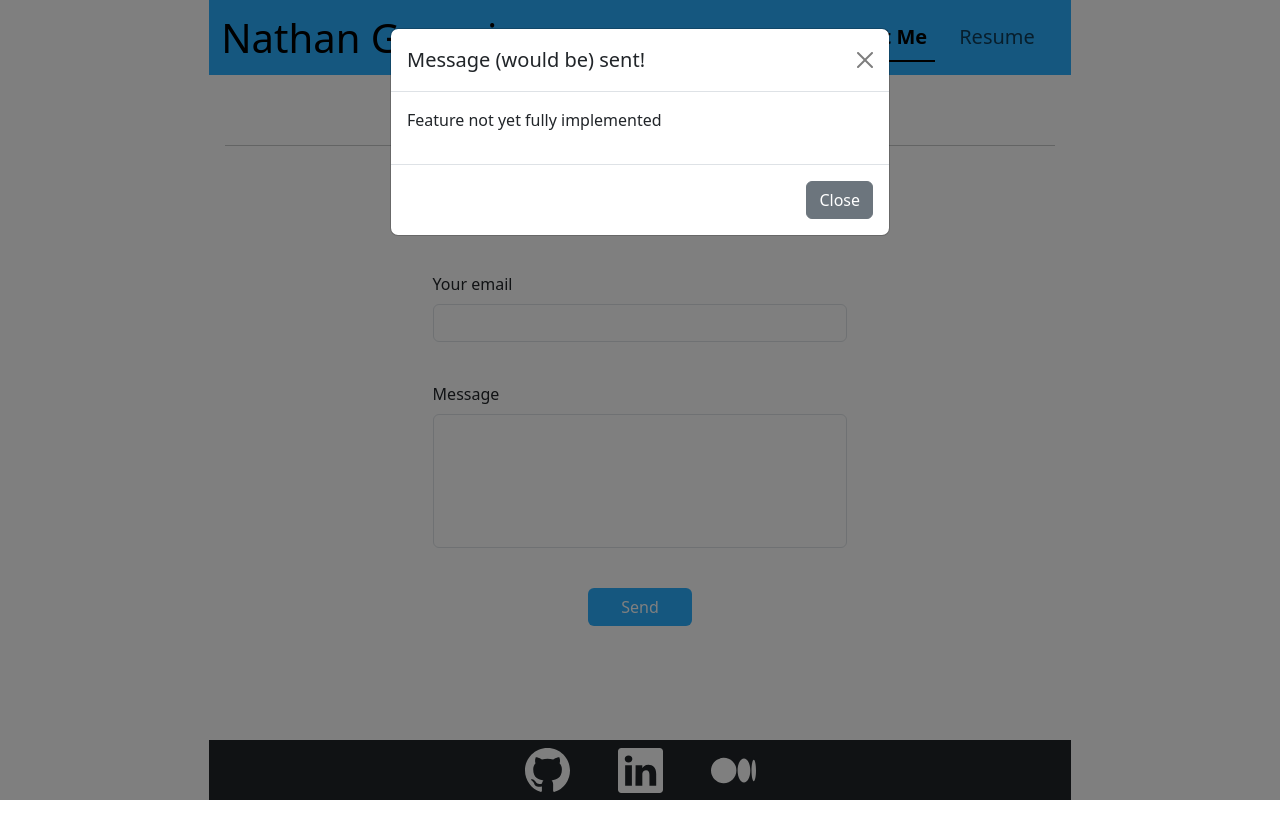
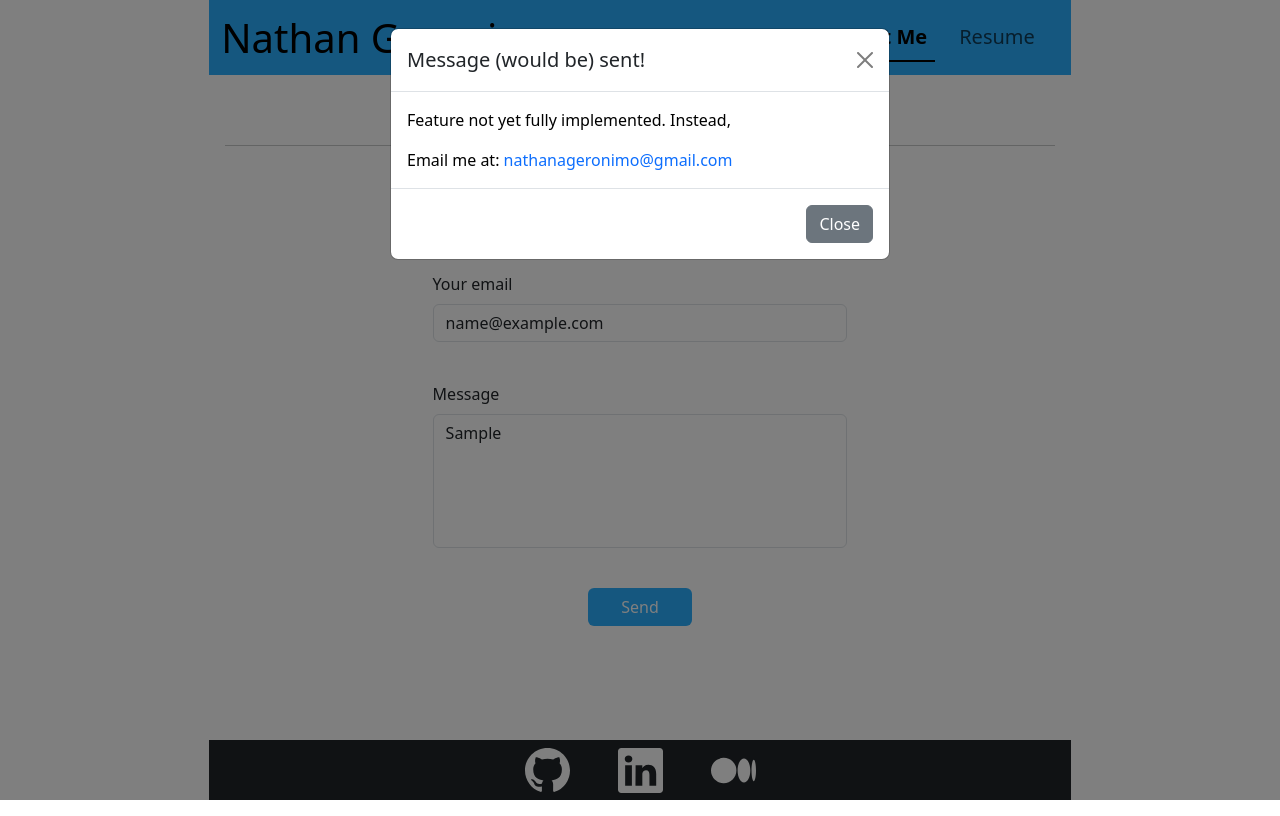
Before and after one commit to nathangero/portfolio-react, a React (Vite) app: page /contact in a window 1280 px wide. Both pictures are taken after typing "Sample", "name@example.com", "Sample" into the empty fields and a click on the button "Send". Built offline with nearby package versions, Linux system fonts and the light colour scheme.

Commit message:
Update ContactPage.jsx

```diff
--- a/src/pages/ContactPage.jsx
+++ b/src/pages/ContactPage.jsx
@@ -1,4 +1,5 @@
 import { Modal } from "bootstrap";
+import { useState } from "react";
 import { useMediaQuery } from 'react-responsive'
 
 export default function ContactPage() {
@@ -29,8 +30,28 @@ export default function ContactPage() {
         }
     }
 
+    const [contactSubject, setSubject] = useState('');
+    const [contactEmail, setEmail] = useState('');
+    const [contactMessage, setBody] = useState('');
+
+    const onHandleChangeName = ({ target }) => {
+        setSubject(target.value)
+    }
+
+    const onHandleChangeEmail = ({ target }) => {
+        setEmail(target.value)
+    }
+
+    const onHandleChangeMessage = ({ target }) => {
+        setBody(target.value)
+    }
+
     const onClickSubmit = (event) => {
         event.preventDefault();
+
+        // const mailto = `mailto:nathanageronimo@gmail.com?subject=${contactSubject}&body=${contactMessage}`;
+        // console.log("mailto:", mailto);
+        // window.location.href = mailto;
 
         event.target.reset();
 
@@ -75,11 +96,13 @@ export default function ContactPage() {
             <div className="d-flex justify-content-center">
                 <form className="" onSubmit={onClickSubmit} style={largeScreen ? styles.desktop : styles.mobile}>
                     <div className="mb-3">
-                        <label htmlFor="contact-name" className="form-label">Your name</label>
+                        <label htmlFor="contact-subject" className="form-label">Email Subject</label>
                         <input
-                            id="contact-name"
+                            id="contact-subject"
                             type="text"
                             className="form-control"
+                            value={contactSubject}
+                            onChange={onHandleChangeName}
                             onBlur={handleOnBlur}
                             required
                         />
@@ -93,6 +116,8 @@ export default function ContactPage() {
                             type="email"
                             className="form-control"
                             aria-describedby="emailHelp"
+                            value={contactEmail}
+                            onChange={onHandleChangeEmail}
                             onBlur={handleOnBlur}
                             required
                         />
@@ -108,6 +133,8 @@ export default function ContactPage() {
                             style={styles.textarea}
                             rows={5}
                             aria-describedby="required"
+                            value={contactMessage}
+                            onChange={onHandleChangeMessage}
                             onBlur={handleOnBlur}
                             required
                         />
@@ -128,7 +155,8 @@ export default function ContactPage() {
                             <button type="button" className="btn-close" data-bs-dismiss="modal" aria-label="Close"></button>
                         </div>
                         <div className="modal-body">
-                            <p>Feature not yet fully implemented</p>
+                            <p className="text-black">Feature not yet fully implemented. Instead,</p>
+                            <label className="text-black">Email me at: </label><a href={`mailto:nathanageronimo@gmail.com?subject=${contactSubject}&body=${contactMessage}`}> nathanageronimo@gmail.com</a>
                         </div>
                         <div className="modal-footer">
                             <button id="button-modal" type="button" className="btn btn-secondary" data-bs-dismiss="modal">Close</button>
```
